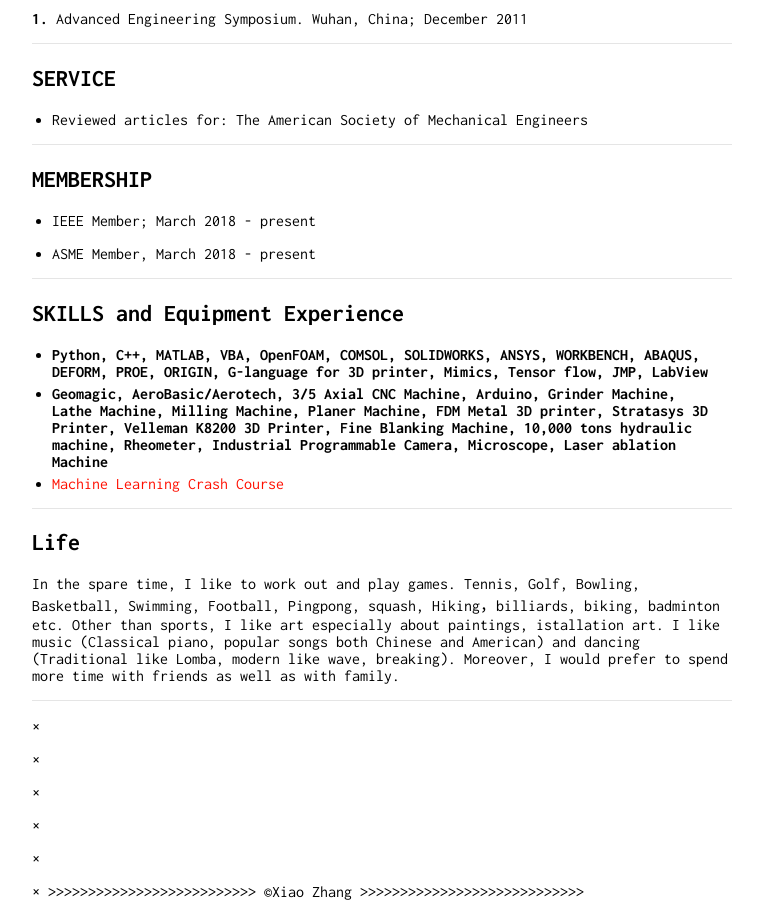
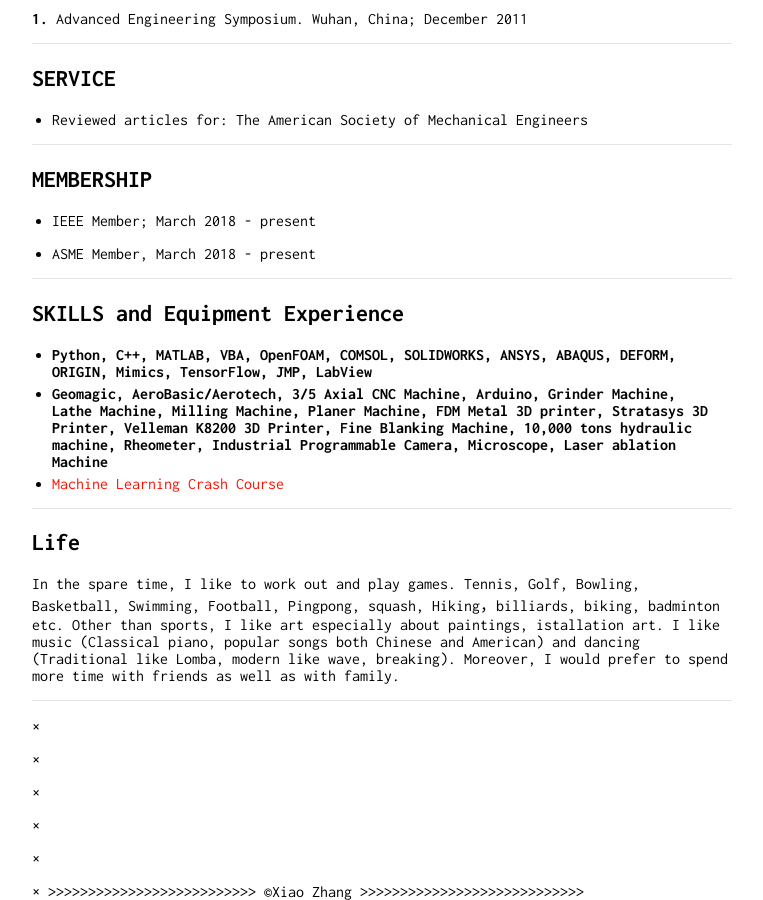
Before and after one commit to zhangxiao2018/zhangxiao2018.github.io, a Jekyll site: the page built from index.md, in a window 1280 px wide and 900 px high, scrolled down 2855 px. Shown: the whole window, without its empty margins (258-1021 px from the left). Built offline with Jekyll 4.4.1, drawn with Linux system fonts in a browser that asks for light colours; our own code applies the rules of GitHub Pages for plain Markdown files.

Commit message:
Update index.md

```diff
--- a/index.md
+++ b/index.md
@@ -132,7 +132,7 @@ The American Society of Mechanical Engineers
 
 - - -
 ## SKILLS and Equipment Experience
-* **Python, C++, MATLAB, VBA, OpenFOAM, COMSOL, SOLIDWORKS, ANSYS, WORKBENCH, ABAQUS, DEFORM, PROE, ORIGIN, G-language for 3D printer, Mimics, Tensor flow, JMP, LabView**
+* **Python, C++, MATLAB, VBA, OpenFOAM, COMSOL, SOLIDWORKS, ANSYS, ABAQUS, DEFORM, ORIGIN, Mimics, TensorFlow, JMP, LabView**
 * **Geomagic, AeroBasic/Aerotech, 3/5 Axial CNC Machine, Arduino, Grinder Machine, Lathe Machine, Milling Machine, Planer Machine, FDM Metal 3D printer, Stratasys 3D Printer, Velleman K8200 3D Printer, Fine Blanking Machine, 10,000 tons hydraulic machine, Rheometer, Industrial Programmable Camera, Microscope, Laser ablation Machine**
 * [Machine Learning Crash Course](https://developers.google.com/machine-learning/crash-course/)
 
```
